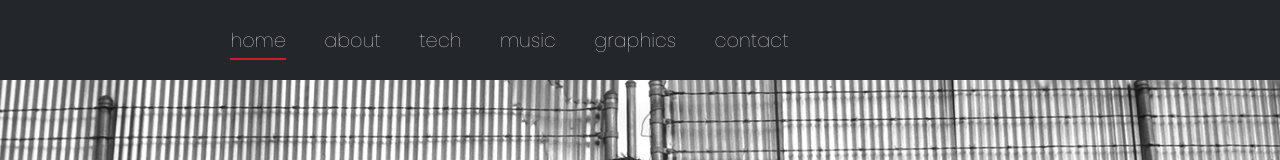
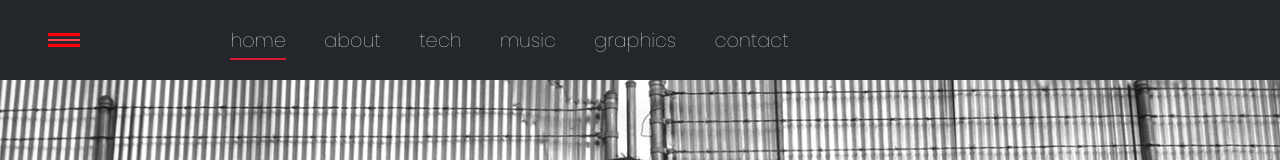
Before and after one commit to kiserr10/im-ross-kiser, a React (Create React App) app: page / in a window 1280 px wide. Shown: the top 160 px of the page. Built offline with nearby package versions, Linux system fonts and the light colour scheme.

Commit message:
side menu working

```diff
--- a/src/components/pages/About.js
+++ b/src/components/pages/About.js
@@ -10,9 +10,10 @@ const About = () => {
 
 
   useEffect(() => {
+    console.log('fuc');
     tl.from(titleRef, .7, { autoAlpha: 0, x: -200, ease: Back.easeInOut })
       .from(bioRef, .7, { autoAlpha: 0, y: 100, ease: Power1.easeInOut })
-  })
+  }, [])
 
   return (
     <div className="about-wrapper">
--- /dev/null
+++ b/src/components/shared/BurgerMenu/BurgerMenu.module.scss
@@ -0,0 +1,12 @@
+.burger-menu{
+  height: 2em;
+  width: 2em;
+  // z-index: 99999;
+  svg{
+    height: 100%;
+    width: 100%;
+    fill: red;
+    stroke: red;
+    // z-index: 9;
+  }
+}
--- /dev/null
+++ b/src/components/shared/BurgerMenu/index.js
@@ -0,0 +1,49 @@
+import React, { Component } from 'react';
+import { TimelineMax, TweenMax } from 'gsap';
+import styles from './BurgerMenu.module.scss';
+
+
+class BurgerMenu extends Component {
+  constructor(props){
+    super(props);
+    this.burger = null
+    this.menuToggle = new TimelineMax({paused:true, reversed:true, delay: '1s'}, 2);
+    this.topbar = null;
+    this.midbar = null;
+    this.botbar = null;
+
+  }
+  //
+  componentDidMount(){
+    this.menuToggle
+    .set(this, {className:"-=closemenu"})
+    .set(this, {className:"+=openmenu"})
+    .to(this.topbar, .2, { y:'-9px', transformOrigin: '50% 50%' }, 'burg')
+    .to(this.botbar, .2, { y:'9px', transformOrigin: '50% 50%' }, 'burg')
+    .to(this.midbar, .2, { scale:0.1, transformOrigin: '50% 50%' }, 'burg')
+    .add('rotate')
+    .to(this.topbar, .2, { y:'5' }, 'rotate')
+    .to(this.botbar, .2, { y:'-5' }, 'rotate')
+    .to(this.topbar, .2, { rotationZ:45, transformOrigin: '50% 50%' }, 'rotate')
+    .to(this.botbar, .2, { rotationZ:-45, transformOrigin: '50% 50%' }, 'rotate')
+  }
+
+  onClick = () => {
+    TweenMax.delayedCall(.3, () => {
+      this.menuToggle.reversed() ? this.menuToggle.restart() : this.menuToggle.reverse();
+    })
+  }
+  //
+  render() {
+    return (
+      <div className={styles[`burger-menu`]} onClick={this.onClick}>
+        <svg id="burger" className="openmenu" xmlns="http://www.w3.org/2000/svg" viewBox="0 0 30 30">
+          <path ref={topbar => this.topbar = topbar} className="top" d="M0 9h30v2H0z"/>
+          <line ref={midbar => this.midbar = midbar} className="mid" x1="0" y1="15" x2="30" y2="15" stroke="#F74753" strokeWidth="2" vectorEffect="non-scaling-stroke"/>
+          <path ref={botbar => this.botbar = botbar} className="bot" d="M0 19h30v2H0z"/>
+        </svg>
+      </div>
+    )
+  }
+}
+export default BurgerMenu;
--- a/src/components/shared/Header/Header.module.scss
+++ b/src/components/shared/Header/Header.module.scss
@@ -1,4 +1,5 @@
 @import '../../../style_sheets/variables';
+@import '../../../style_sheets/mixins';
 
 .wrapper{
   height: 5rem;
@@ -6,55 +7,28 @@
   background-color: $dark;
   display: flex;
   justify-content: space-between;
+  align-items: center;
   padding: 0 18vw;
+  position: relative;
+
+  .menuIconWrap{
+    height: 2em;
+    width: 2em;
+    position: absolute;
+    left: 3em;
+    transition: 1s ease-in-out;
+  }
+
+  .openMenuShift{
+    z-index: 99999 !important;
+    left: 10em;
+    transition: 1s ease-in-out;
+  }
 
   .mainLinks{
     display: flex;
     justify-content: center;
     align-items: center;
-
-    a{
-      text-decoration: none;
-      color: $snow;
-      font-size: 1.2rem;
-      font-family: $main-font;
-      font-weight: 100;
-      margin-right: 2em;
-      position: relative;
-    }
-
-    a:after{
-      content: '';
-      position: absolute;
-      height: .1em;
-      bottom: -.3em;
-      margin: 0 auto;
-      left: 0;
-      width: 0;
-      background-color: $snow;
-      transition: 2s ease-in-out;
-    }
-
-    a:not(.activeLink):hover:after {
-      width: 100%;
-      background-color: $snow;
-      transition: .5s;
-      }
-
-    a.activeLink:after{
-      content: '';
-      position: absolute;
-      height: .1em;
-      bottom: -.3em;
-      margin: 0 auto;
-      left: 0;
-      width: 0;
-      // opacity: 0;
-      transition: 2s ease-in-out;
-      width: 100%;
-      background-color: $blood-red;
-      transition: .5s;
-      // transition:  background 3s;
-    }
+    @include menu-links;
   }
 }
--- a/src/components/shared/Header/index.js
+++ b/src/components/shared/Header/index.js
@@ -1,19 +1,27 @@
-import React from 'react'
+import React, { useContext } from 'react'
 import { NavLink, withRouter } from 'react-router-dom'
 import styles from './Header.module.scss'
+import { Context } from '../../../context';
+import BurgerMenu from '../BurgerMenu';
 
 const Header = () => {
+  const store = useContext(Context);
+
   return(
     <div className={styles.wrapper}>
+      <div
+        className={!store.state.isSideOpen ? styles.menuIconWrap : `${styles.menuIconWrap} ${styles.openMenuShift}` }
+        onClick={store.updateSideBarStatus}
+      >
+        <BurgerMenu />
+      </div>
       <div className={styles.mainLinks}>
-
           <NavLink exact={true} to='/' activeClassName={styles.activeLink}>home</NavLink>
           <NavLink to='/about' activeClassName={styles.activeLink}>about</NavLink>
           <NavLink to='/tech' activeClassName={styles.activeLink}>tech</NavLink>
           <NavLink to='/music' activeClassName={styles.activeLink}>music</NavLink>
           <NavLink to='/graphics' activeClassName={styles.activeLink}>graphics</NavLink>
           <NavLink to='/contact' activeClassName={styles.activeLink}>contact</NavLink>
-
       </div>
     </div>
   )
--- a/src/components/shared/PageContent/index.js
+++ b/src/components/shared/PageContent/index.js
@@ -9,7 +9,7 @@ import Music from '../../pages/Music';
 import Graphics from '../../pages/Graphics';
 import Contact from '../../pages/Contact';
 import NotFound from '../../pages/NotFound';
-
+import SideMenu from '../SideMenu';
 //
 class PageContent extends Component {
   constructor(props){
@@ -45,6 +45,9 @@ class PageContent extends Component {
                 </section>
               </CSSTransition>
             </TransitionGroup>
+            <SideMenu
+              className={context.state.isSideOpen ? "side-menu-container open" : "side-menu-container closed"}
+            />
             { this.props.children }
           </div>
         )}
--- /dev/null
+++ b/src/components/shared/SideMenu/index.js
@@ -0,0 +1,38 @@
+import React, { Component } from 'react';
+import { NavLink } from "react-router-dom";
+import { TweenLite } from 'gsap';
+import styles from './SideMenu.module.scss';
+
+
+class SideMenu extends Component{
+  constructor(props){
+    super(props);
+    this.state = {}
+    this.links = null
+  }
+
+  render(){
+    return(
+      <div className={this.props.className}>
+        <div className={styles[`side-menu-container`]}>
+            <li><NavLink
+                to='/about'
+                activeClassName="active-link">me</NavLink></li>
+            <li><NavLink
+                to='/tech'
+                activeClassName="active-link">tech</NavLink></li>
+            <li><NavLink
+                to='/music'
+                activeClassName="active-link">music</NavLink></li>
+            <li><NavLink
+                to='/graphics'
+                activeClassName="active-link">graphics</NavLink></li>
+            <li><NavLink
+                to='/contact'
+                activeClassName="active-link">contact</NavLink></li>
+        </div>
+      </div>
+    )
+  }
+}
+export default SideMenu;
--- a/src/context.js
+++ b/src/context.js
@@ -4,11 +4,20 @@ import React, { Component } from 'react';
 export const Context = React.createContext()
 
 export class Provider extends Component {
-  state = {}
+  state = {
+    isSideOpen: false
+  }
+
+  updateSideBarStatus = () => {
+    this.setState({ isSideOpen: !this.state.isSideOpen })
+  }
 
   render() {
     return(
-      <Context.Provider value={{ state: this.state }}>
+      <Context.Provider value={{
+        state: this.state,
+        updateSideBarStatus: this.updateSideBarStatus
+      }}>
         {this.props.children}
       </Context.Provider>
     )
--- a/src/style_sheets/_contact.scss
+++ b/src/style_sheets/_contact.scss
@@ -21,6 +21,5 @@
         fill: $rajah;
       }
     }
-
   }
 }
--- /dev/null
+++ b/src/style_sheets/_mixins.scss
@@ -0,0 +1,45 @@
+@mixin menu-links{
+  a{
+    text-decoration: none;
+    color: $snow;
+    font-size: 1.2rem;
+    font-family: $main-font;
+    font-weight: 100;
+    margin-right: 2em;
+    position: relative;
+  }
+
+  a:after{
+    content: '';
+    position: absolute;
+    height: .1em;
+    bottom: -.3em;
+    margin: 0 auto;
+    left: 0;
+    width: 0;
+    background-color: $snow;
+    transition: 2s ease-in-out;
+  }
+
+  a:not(.activeLink):hover:after {
+    width: 100%;
+    background-color: $snow;
+    transition: .5s;
+    }
+
+  a.activeLink:after{
+    content: '';
+    position: absolute;
+    height: .1em;
+    bottom: -.3em;
+    margin: 0 auto;
+    left: 0;
+    width: 0;
+    // opacity: 0;
+    transition: 2s ease-in-out;
+    width: 100%;
+    background-color: $blood-red;
+    transition: .5s;
+    // transition:  background 3s;
+  }
+}
--- a/src/style_sheets/main.scss
+++ b/src/style_sheets/main.scss
@@ -5,7 +5,7 @@
 @import 'graphics';
 @import 'tech';
 @import 'music';
-
+@import 'mixins';
 
 *{
   box-sizing: border-box;
@@ -43,6 +43,30 @@ h2{
 }
 .content-wrapper{
   height: calc(100vh - 5em);
+
+  .side-menu-container{
+    position: absolute;
+    top: 0;
+    left: 0;
+    height: 100%;
+    background-color: #0A0C0D;
+    opacity: .95;
+    z-index: 1;
+  }
+
+  @include menu-links;
+
+  .open{
+    width: 20em;
+    overflow: hidden;
+    transition: .5s ease-in-out;
+  }
+
+  .closed{
+    width: 0;
+    overflow: hidden;
+    transition: .5s ease-in-out;
+  }
 }
 
 /* ROUTE TRANSITIONS */
```
Also changed, not shown: src/components/shared/SideMenu/SideMenu.module.scss (added).
